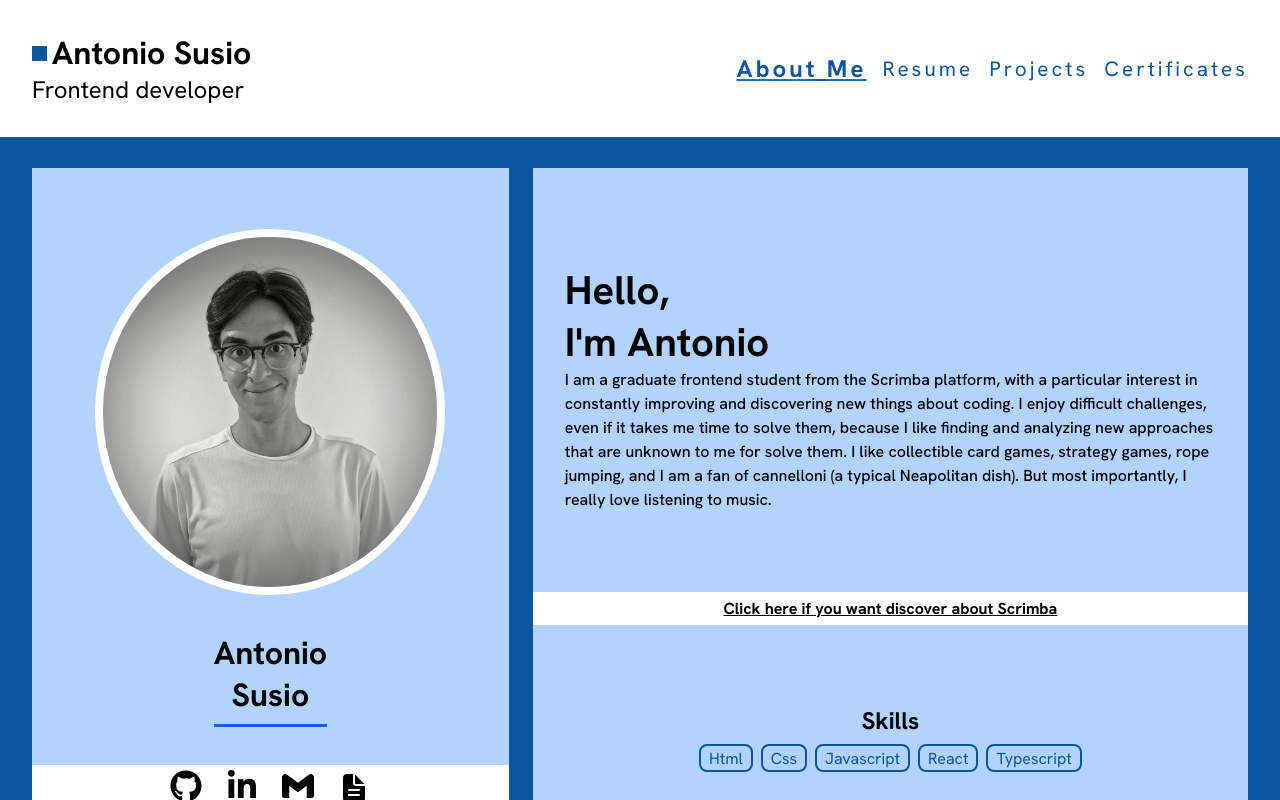
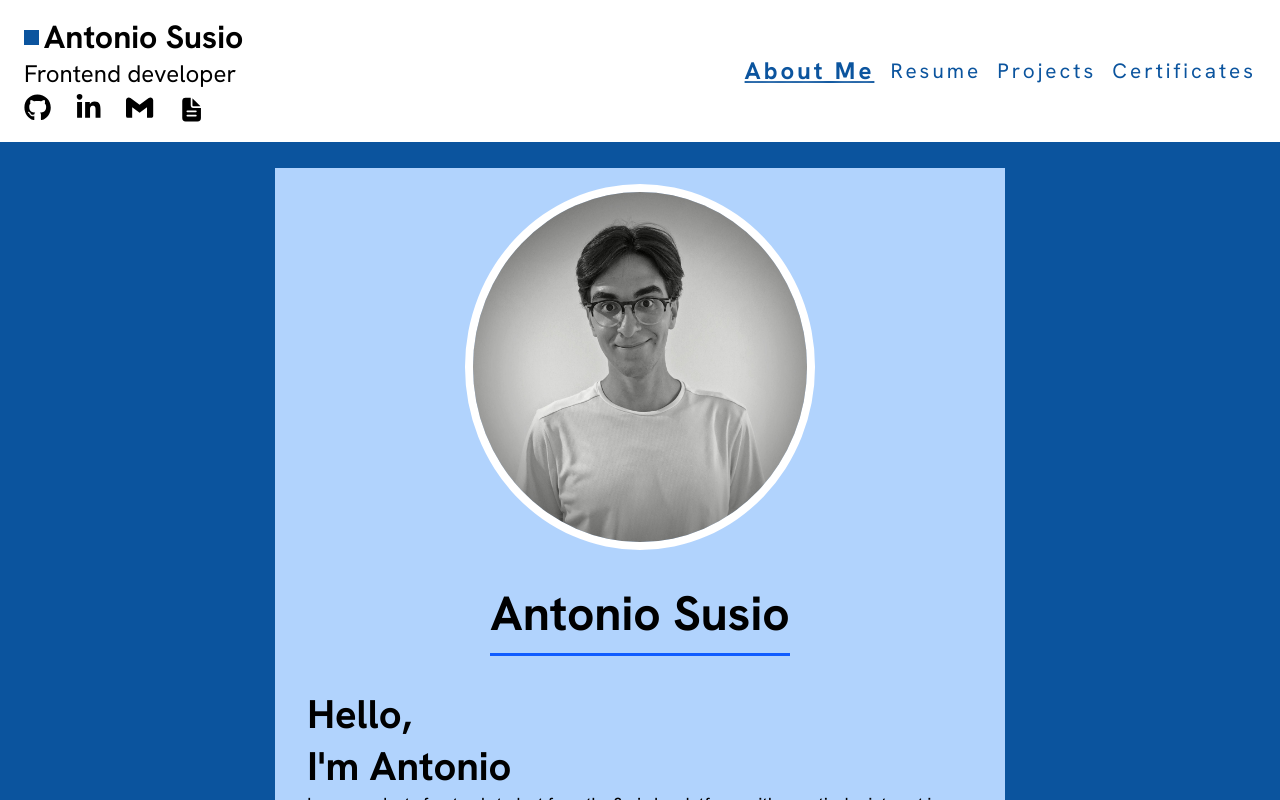
Before and after one commit to AntonioSusio/my-portfolio, a React (Vite) app: page / in a window 1280 px wide. Shown: the top 800 px of the page. Built offline with nearby package versions, Linux system fonts and the light colour scheme.

Commit message:
Changed the layout component by removing the shared card between all pages, moved the card with image and name to the about section, moved the social links to the header and made changes to the styling on different screens

```diff
--- a/src/components/Header.tsx
+++ b/src/components/Header.tsx
@@ -1,5 +1,8 @@
 import React from "react";
 import Navbar from "./Navbar";
+import { FaGithub, FaLinkedinIn } from "react-icons/fa";
+import { SiGmail } from "react-icons/si";
+import { IoDocumentText } from "react-icons/io5";
 
 export default function Header() {
   const [menu, setMenu] = React.useState<boolean>(false);
@@ -13,6 +16,24 @@ export default function Header() {
       <div className="header-left-container">
         <h1 className="heading-name flex">Antonio Susio</h1>
         <h2 className="heading-role">Frontend developer</h2>
+        <div className="social-container flex">
+          <a href="https://github.com/AntonioSusio" target="_blank">
+            <FaGithub className="social-icon github-icon" />
+          </a>
+
+          <a
+            href="https://www.linkedin.com/in/antonio-susio-9b2089226/"
+            target="_blank"
+          >
+            <FaLinkedinIn className="social-icon linkedin-icon" />
+          </a>
+
+          <a href={`mailto:antoniosusio@gmail.com`}>
+            <SiGmail className="social-icon gmail-icon" />
+          </a>
+
+          <IoDocumentText className="social-icon cv-icon" />
+        </div>
       </div>
 
       <Navbar menu={menu} setMenu={setMenu} />
--- a/src/components/Layout.tsx
+++ b/src/components/Layout.tsx
@@ -1,68 +1,14 @@
 import React from "react";
-import { Link, Outlet } from "react-router-dom";
+import { Outlet } from "react-router-dom";
 import type { JSX } from "react";
 import Header from "./Header";
 import Footer from "./Footer";
-import { FaGithub, FaLinkedinIn } from "react-icons/fa";
-import { SiGmail } from "react-icons/si";
-import { IoDocumentText } from "react-icons/io5";
 
 export default function Layout(): JSX.Element {
-  const [cv, setCv] = React.useState<boolean>(false);
-
-  function showCv(): void {
-    setCv((prevState: boolean): boolean => !prevState);
-  }
-
-  function copyEmail(): void {
-    navigator.clipboard.writeText("antoniosusio@gmail.com");
-    alert("Email copied successfully");
-  }
-
   return (
     <div className="app-wrapper flex flex-col">
       <Header />
       <main className="main-section flex flex-col">
-        <div className="info-card flex flex-col">
-          <img
-            className="card-image"
-            src="Antonio.jpg"
-            alt="Image of Antonio smiling and looking at the camera"
-          />
-
-          <h1 className="about-name">
-            <span>Antonio</span> <span>Susio</span>
-          </h1>
-
-          <div className="social-container flex">
-            <Link to="https://github.com/AntonioSusio" target="_blank">
-              <FaGithub className="social-icon github-icon" />
-            </Link>
-
-            <Link
-              to="https://www.linkedin.com/in/antonio-susio-9b2089226/"
-              target="_blank"
-            >
-              <FaLinkedinIn className="social-icon linkedin-icon" />
-            </Link>
-
-            <a href={`mailto:antoniosusio@gmail.com`} onClick={copyEmail}>
-              <SiGmail className="social-icon gmail-icon" />
-            </a>
-
-            <IoDocumentText className="social-icon cv-icon" onClick={showCv} />
-          </div>
-
-          {cv && (
-            <a
-              href="/Antonio Susio's CV EN.pdf"
-              className="cv-paragraph"
-              download
-            >
-              Click here to download my resume
-            </a>
-          )}
-        </div>
         <Outlet />
       </main>
       <Footer />
--- a/src/index.css
+++ b/src/index.css
@@ -24,7 +24,6 @@ body {
 
 /* TYPOGRAPHY */
 .close-menu-button,
-.social-icon,
 .project-name {
   font-size: 2rem;
 }
@@ -56,6 +55,10 @@ body {
   font-weight: 400;
 }
 
+.social-icon {
+  font-size: 1.7rem;
+}
+
 .links-list li > a {
   font-size: 1.5rem;
   letter-spacing: 3px;
@@ -68,6 +71,10 @@ body {
 }
 
 /* About section */
+.about-name {
+  font-size: 2rem;
+}
+
 .about-presentation {
   font-size: 2.5rem;
 }
@@ -91,7 +98,10 @@ p {
 }
 
 .header,
-.footer,
+.footer {
+  padding: 1rem 1.5rem;
+}
+
 .header-navbar,
 .resume-section,
 .projects-section,
@@ -120,7 +130,6 @@ p {
   margin-right: 0.3rem;
 }
 
-.info-card,
 .about-section,
 .resume-section,
 .projects-section,
@@ -191,6 +200,7 @@ img {
   width: 100%;
   justify-content: space-between;
   align-items: center;
+  z-index: 10;
 }
 
 .open-menu-button {
@@ -238,12 +248,6 @@ img {
   gap: 1.5rem;
 }
 
-.info-card {
-  padding: 1.5rem 0;
-  gap: 1.5rem;
-  align-items: center;
-}
-
 .card-image {
   width: 250px;
   border: 8px solid var(--primary-color);
@@ -262,9 +266,8 @@ img {
 
 .social-container {
   background-color: var(--primary-color);
-  width: 100%;
+  width: fit-content;
   align-items: center;
-  justify-content: center;
   padding: 0.3rem 0 0 0;
   gap: 1.5rem;
 }
@@ -289,6 +292,7 @@ img {
 
 .cv-icon:hover {
   color: #09bb36;
+  transform: scale(0.9);
 }
 
 .footer {
@@ -298,7 +302,7 @@ img {
 /* About Section */
 .description-card {
   padding: 1rem 0;
-  gap: 1rem;
+  gap: 2rem;
   align-items: center;
 }
 
@@ -461,11 +465,14 @@ img {
 
 /* 778px or above */
 @media(min-width: 48.625rem) {
-  .about-section,
+  .certificates-section,
   .resume-section,
-  .projects-section,
-  .certificates-section {
-    width: 60%;
+  .projects-section {
+    width: 70%;
+  }
+
+  .resume-section,
+  .projects-section {
     height: 600px;
   }
 
@@ -480,13 +487,11 @@ img {
     justify-content: center;
   }
 
-  .info-card {
-    width: 40%;
-    height: 600px;
-    justify-content: space-evenly;
+  /* About section */
+  .about-section {
+    width: 60%;
   }
 
-  /* About section */
   .description-card {
     height: 100%;
     justify-content: space-evenly;
@@ -504,7 +509,6 @@ img {
   .card-image {
     width: 300px;
   }
-
 
   /* Header */
   .open-menu-button,
@@ -530,6 +534,15 @@ img {
     text-shadow: 1px 1px 2px var(--secondary-color);
   }
 
+  /* About section */
+  .about-name {
+    font-size: 3rem;
+  }
+
+  .about-name span {
+    display: unset;
+  }
+
   /* Certificates section */
   .carousel-container{
     max-width: 900px;
@@ -538,16 +551,10 @@ img {
 
 /* 1200px or above */
 @media(min-width: 75rem) {
-  .info-card,
-  .about-section,
   .resume-section,
   .projects-section,
   .certificates-section {
     height: 700px;
-  }
-
-  .info-card {
-    gap: unset;
   }
 
   .card-image {
@@ -556,7 +563,6 @@ img {
 
   /* About section */
   .description-card {
-    gap: unset;
     justify-content: space-evenly;
   }
 
--- a/src/pages/About.tsx
+++ b/src/pages/About.tsx
@@ -4,8 +4,17 @@ import data from "../aboutMeData";
 
 export default function About(): JSX.Element {
   return (
-    <section className="about-section">
+    <section className="about-section flex flex-col">
       <div className="description-card flex flex-col">
+        <img
+          className="card-image"
+          src="Antonio.jpg"
+          alt="Image of Antonio smiling and looking at the camera"
+        />
+
+        <h1 className="about-name">
+          <span>Antonio</span> <span>Susio</span>
+        </h1>
         <div className="description-container flex flex-col">
           <h2 className="about-presentation">
             <span>Hello,</span> <span>I'm {data.name}</span>
```
